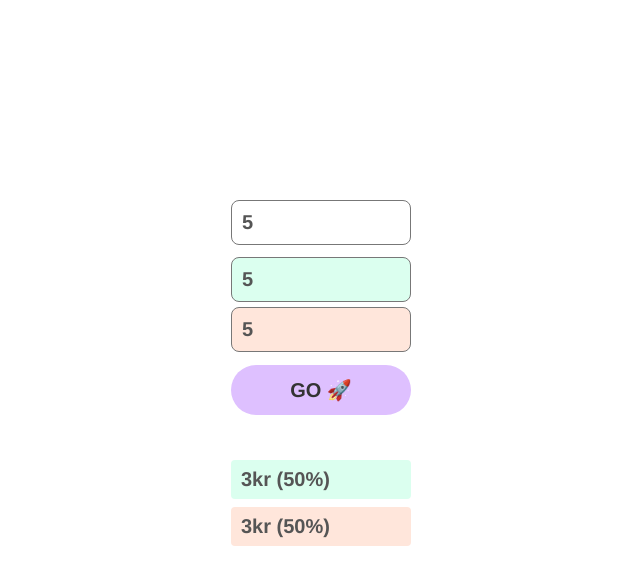
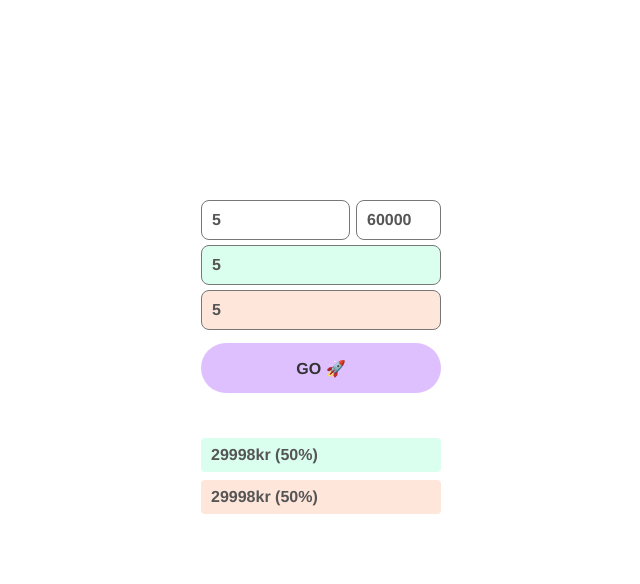
Before and after one commit to andreasnyberg/splitter, a plain HTML site: page index.html in a window 1280 px wide. Both pictures are taken after typing "5", "5", "5" into the empty fields and a click on the input "GO 🚀". Shown: the whole page, without its empty margins (319-959 px from the left). Drawn offline with Linux system fonts and the light colour scheme.

Commit message:
Adds common amount input

```diff
--- a/index.html
+++ b/index.html
@@ -15,7 +15,11 @@
 
 <body>
   <form autocomplete="off" class="form" id="form">
-    <input type="number" name="person1" id="goal" placeholder="total">
+    <div class="top-row">
+      <input type="number" name="commonAccountCurrentAmount" id="commonAccountCurrentAmount" placeholder="gemensamma">
+      <input type="number" name="commonAccountTotalGoal" id="commonAccountTotalGoal" value="60000">
+    </div>
+
     <input type="number" name="person1" id="person1" value="">
     <input type="number" name="person2" id="person2" value="">
     <input type="submit" class="btn" value="GO 🚀">
--- a/main.css
+++ b/main.css
@@ -5,14 +5,14 @@
 
 body {
   margin: auto;
-  max-width: 180px;
+  max-width: 240px;
 }
 
 input,
 div {
   color: #555;
   font-family: Helvetica, sans-serif;
-  font-size: 20px;
+  font-size: 16px;
   font-weight: 700;
   box-sizing:border-box;
   -moz-box-sizing:border-box;
@@ -26,8 +26,13 @@ input {
   padding: 10px;
 }
 
-#goal {
-  margin-bottom: 12px;
+.top-row {
+  display: flex;
+  gap: 6px;
+}
+
+#commonAccountTotalGoal {
+  width: 85px;
 }
 
 #person1,
--- a/main.js
+++ b/main.js
@@ -1,11 +1,15 @@
-document.addEventListener("DOMContentLoaded", function() {
-
-  const goal = document.getElementById('goal');
-  const person1 = document.getElementById('person1');
-  const person2 = document.getElementById('person2');
-  const result1 = document.getElementById('result1');
-  const result2 = document.getElementById('result2');
-  const form = document.getElementById('form');
+document.addEventListener("DOMContentLoaded", function () {
+  const commonAccountCurrentAmount = document.getElementById(
+    "commonAccountCurrentAmount"
+  );
+  const commonAccountTotalGoal = document.getElementById(
+    "commonAccountTotalGoal"
+  );
+  const person1 = document.getElementById("person1");
+  const person2 = document.getElementById("person2");
+  const result1 = document.getElementById("result1");
+  const result2 = document.getElementById("result2");
+  const form = document.getElementById("form");
 
   function isValid(val) {
     return val > 0;
@@ -13,24 +17,26 @@ document.addEventListener("DOMContentLoaded", function() {
 
   function calculate(e) {
     e.preventDefault();
-    const goalVal = parseInt(goal.value);
+    const amountToDeposit =
+      parseInt(commonAccountTotalGoal.value) -
+      parseInt(commonAccountCurrentAmount.value);
+
     const val1 = parseInt(person1.value);
     const val2 = parseInt(person2.value);
 
-    if (!isValid(goalVal) ||
-        !isValid(val1) ||
-        !isValid(val2)
-      ) {
+    if (!isValid(amountToDeposit) || !isValid(val1) || !isValid(val2)) {
       return;
     }
 
     const total = val1 + val2;
-    const noToPay1 = (val1/total) * goalVal;
-    const noToPay2 = (val2/total) * goalVal;
-    const percentage1 = (val1/total) * 100;
-    const percentage2 = (val2/total) * 100;
-    const string1 = Math.round(noToPay1) + 'kr (' + Math.round(percentage1) + '%)';
-    const string2 = Math.round(noToPay2) + 'kr (' + Math.round(percentage2) + '%)';
+    const noToPay1 = (val1 / total) * amountToDeposit;
+    const noToPay2 = (val2 / total) * amountToDeposit;
+    const percentage1 = (val1 / total) * 100;
+    const percentage2 = (val2 / total) * 100;
+    const string1 =
+      Math.round(noToPay1) + "kr (" + Math.round(percentage1) + "%)";
+    const string2 =
+      Math.round(noToPay2) + "kr (" + Math.round(percentage2) + "%)";
 
     result1.innerHTML = string1;
     result2.innerHTML = string2;
@@ -38,5 +44,5 @@ document.addEventListener("DOMContentLoaded", function() {
     result2.classList.add("visible");
   }
 
-  form.addEventListener('submit', calculate);
+  form.addEventListener("submit", calculate);
 });
```
